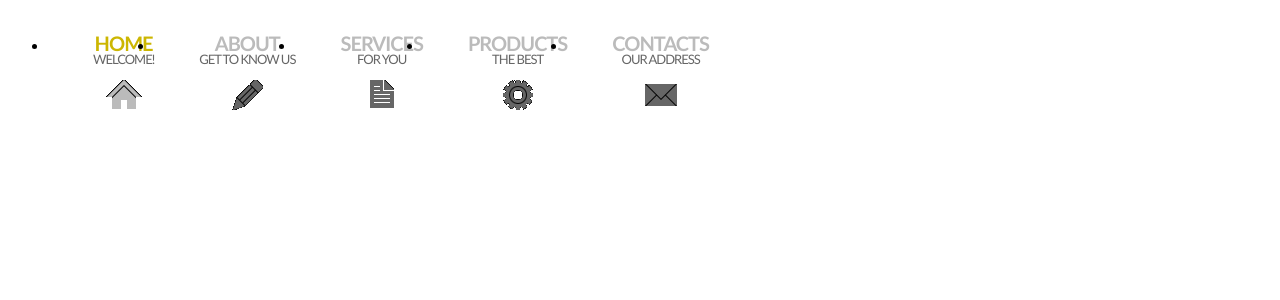
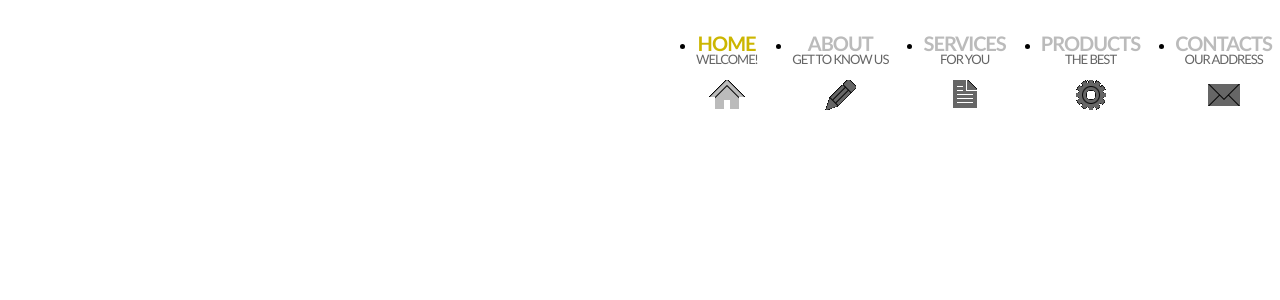
Before and after one commit to richibecker/lbresources, a PHP site: page /header.php in a window 1280 px wide. Shown: the part 130-430 px from the top of the page. Run offline with PHP 8.4, Linux system fonts and the light colour scheme.

Commit message:
Update Menu Bar
Update Menu:
- changes float menu set right
- changes padding -> margin, hover in div menu without padding

```diff
--- a/css/menu.css
+++ b/css/menu.css
@@ -2,8 +2,8 @@
 	The Navigation Menu
 -----------------------------*/
 
-#colorNav  > ul {float:left;padding-top:15px}
-#colorNav > ul > li {float:left;padding-left:45px}
+#colorNav  > ul {float:right;padding-top:15px}
+#colorNav > ul > li {float:left;margin-left:35px}
 #colorNav > ul > li > a{display:block;font:20px "Trebuchet MS", Arial, Helvetica, sans-serif;line-height:1.2em;color:#bbb;text-transform:uppercase;text-decoration:none;text-align:center;letter-spacing:-1px;height:79px;font-style:normal;font-weight:700}
 #colorNav > ul > li > a > span{font-size:13px;line-height:1.2em;color:#666666;display:block;letter-spacing:-1px;margin-top:-3px;font-weight:normal}
 #colorNav > ul > li > a:hover, #colorNav > ul > li  .active > a{color:#ccb601; }
```
